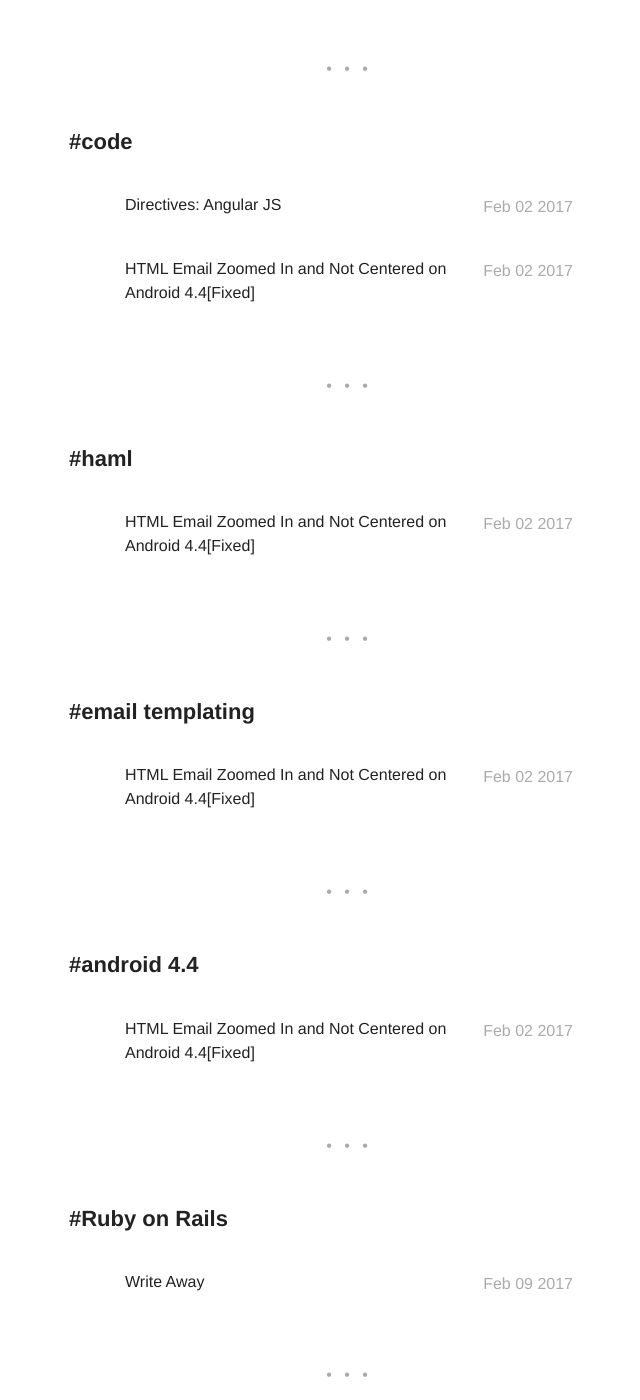
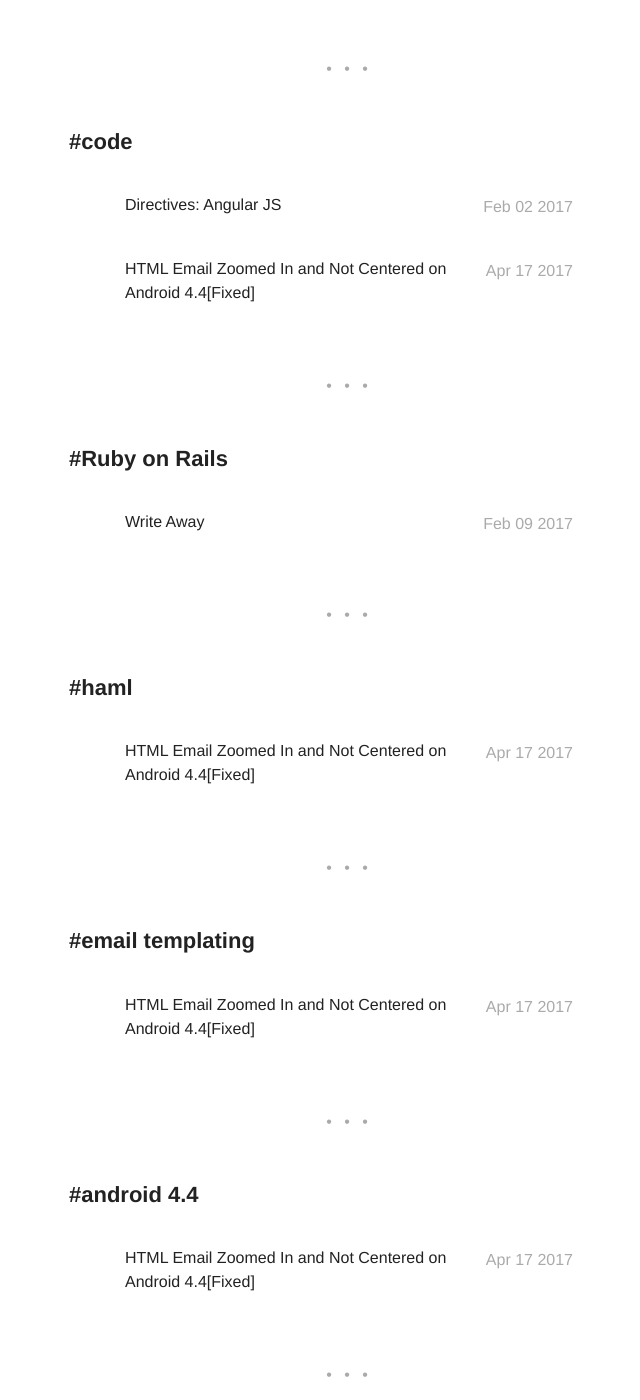
Before and after one commit to BruhKofi/bruhkofi.github.io, a Jekyll site: the page built from tags.html, in a window 1280 px wide and 1400 px high, scrolled down 4316 px. Shown: the whole window, without its empty margins (291-931 px from the left). Built offline with Jekyll 4.4.1, drawn with Linux system fonts in a browser that asks for light colours; a script that is not in the unit is left out; comment, search, counter and statistics services are not loaded; some of the changed text lies outside the part shown.

Commit message:
new post androida

```diff
--- a/_posts/2017-18-03-html-email-zoomed-in-and-not-centered-android-4-4-fix.markdown
+++ b/_posts/2017-18-03-html-email-zoomed-in-and-not-centered-android-4-4-fix.markdown
@@ -1,7 +1,7 @@
 ---
 layout: post
 title: "HTML Email Zoomed In and Not Centered on Android 4.4[Fixed]"
-date: "2017-02-02 03:00:10 +0100"
+date: "2017-04-17 03:00:10 +0100"
 blog: true
 author: kofi
 image: /assets/images/winterxs.jpg
```
